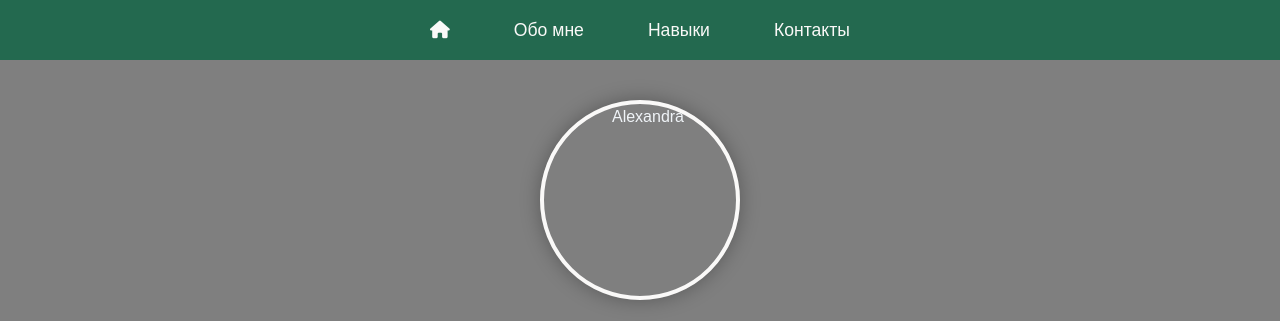
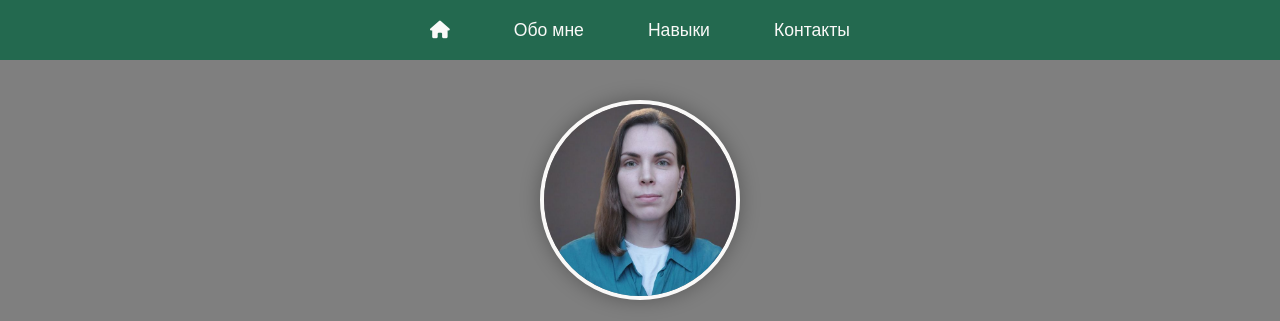
Before and after one commit to Alex88Larionova/Alex88Larionova.github.io, a plain HTML site: page index.html in a window 1280 px wide. Shown: the top 321 px of the page. Drawn offline with Linux system fonts and the light colour scheme.

Commit message:
edit_photo_name

```diff
--- a/index.html
+++ b/index.html
@@ -27,7 +27,7 @@
     <main>
         <section id="home">
             <div class="profile-container">
-        <img src="avatar_2.jpeg" alt="Alexandra" class="profile-photo">
+        <img src="avatar_2.jpg" alt="Alexandra" class="profile-photo">
         <h1 class="my_name">Александра Ларионова</h1>
         <h2>QA Engineer</h2>
     </div>
```
